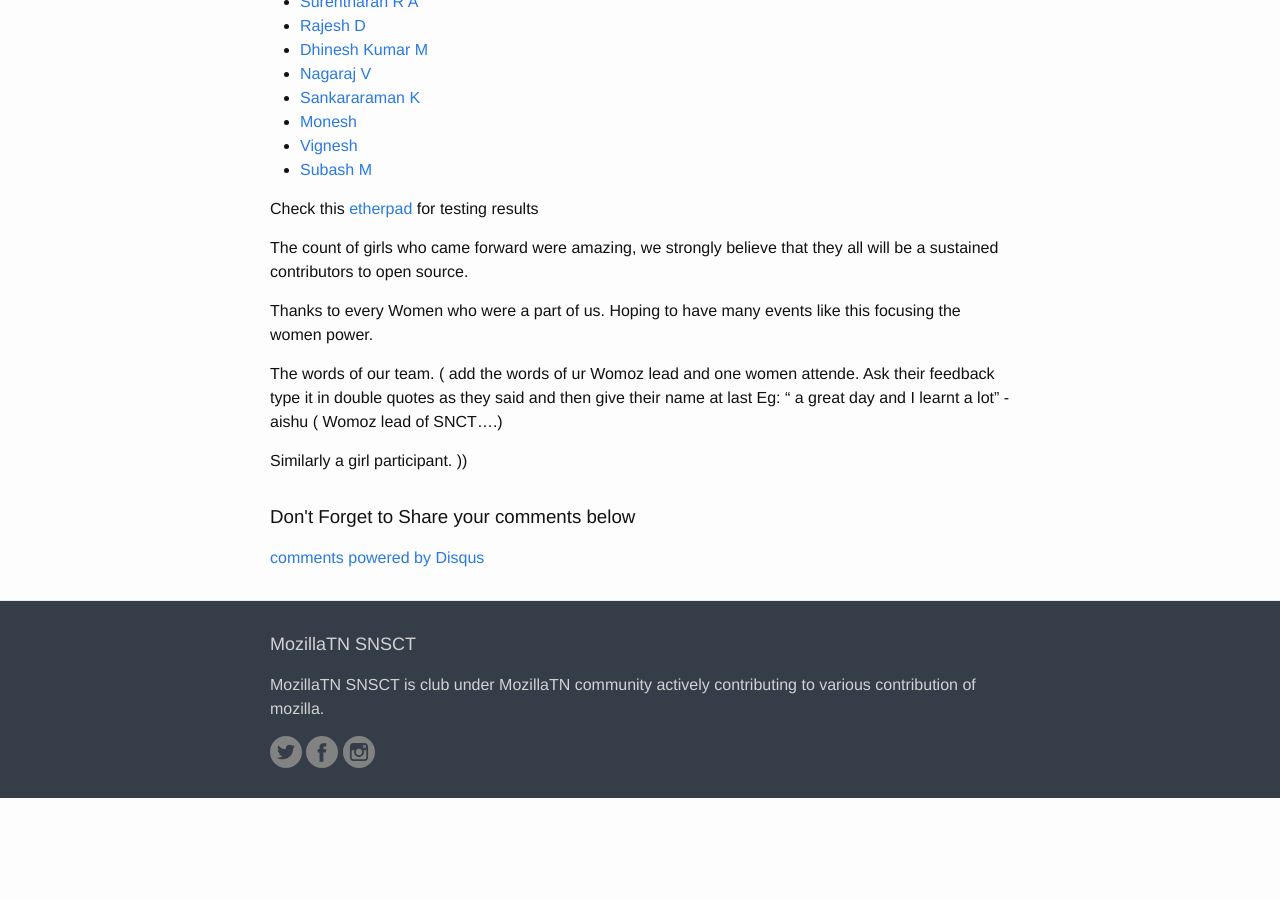
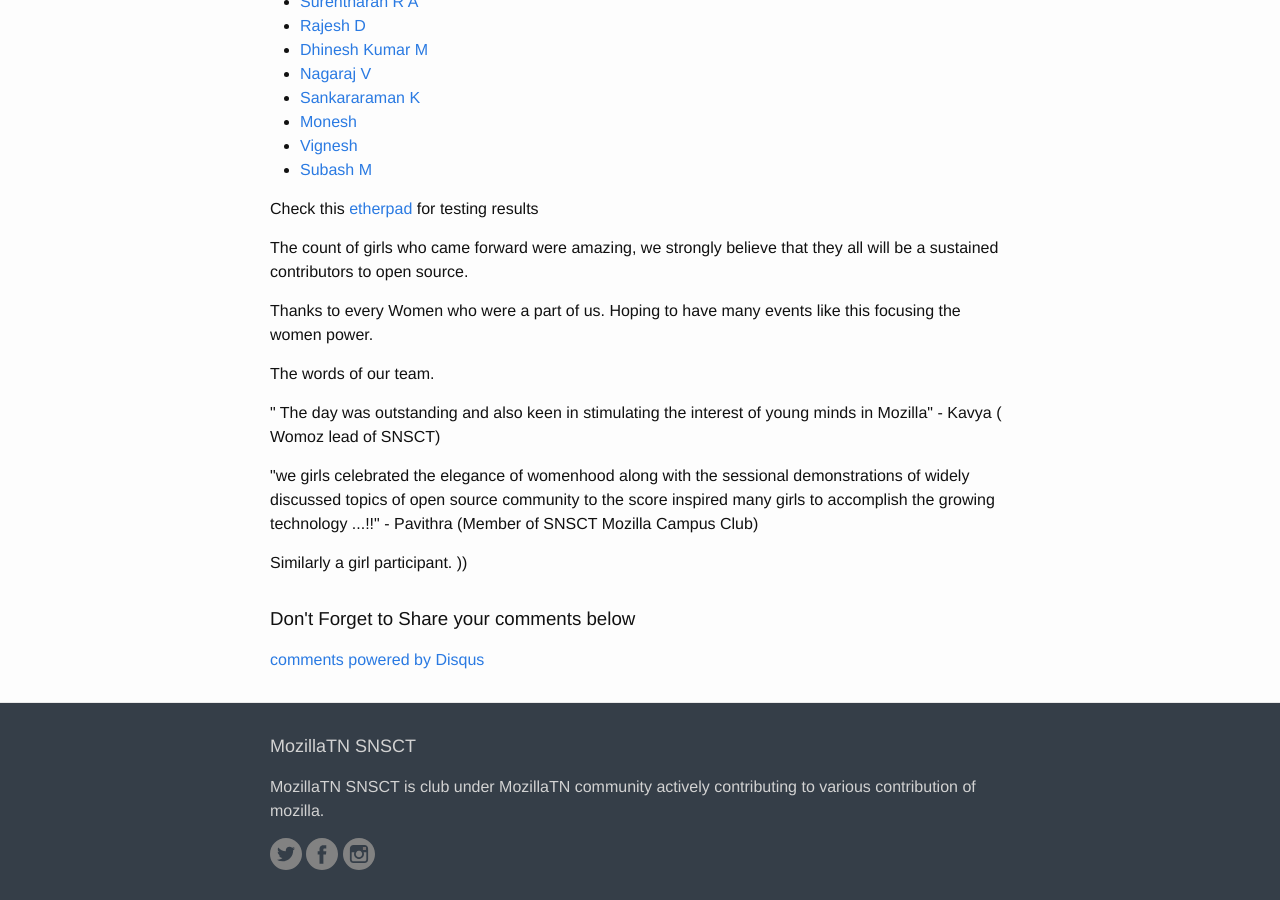
Before and after one commit to MozillaTN/snsct, a Jekyll site: the page built from docs/_posts/2017-03-08-womens-day-celebration.md, in a window 1280 px wide and 900 px high, scrolled down 1680 px. Built offline with Jekyll 4.4.1, drawn with Linux system fonts in a browser that asks for light colours; comment, search, counter and statistics services are not loaded; before the commit the page ends 2478 px from its top, so only the background shows below that.

Commit message:
Update 2017-03-08-womens-day-celebration.md

```diff
--- a/docs/_posts/2017-03-08-womens-day-celebration.md
+++ b/docs/_posts/2017-03-08-womens-day-celebration.md
@@ -46,13 +46,11 @@
 
 Check this [etherpad](https://public.etherpad-mozilla.org/p/MozillaIN_QA_Testing_Day_SNSCT_Womoz_Day_20170308) for testing results
 
-The count of girls who came forward were amazing, we strongly believe that they all will be a sustained contributors to open source.
+<p>The count of girls who came forward were amazing, we strongly believe that they all will be a sustained contributors to open source.</p>
 
-Thanks to every Women who were a part of us. Hoping to have many events like this focusing the women power.
+<p>Thanks to every Women who were a part of us. Hoping to have many events like this focusing the women power.</p>
 
-The words of our team.
-( add the words of ur Womoz lead and one women attende. Ask their feedback type it in double quotes as they said and then give their name at last
-Eg:
-" a great day and I learnt a lot" - aishu ( Womoz lead of SNCT....)
-
-Similarly a girl participant. ))
+<p>The words of our team.</p>
+<p>" The day was outstanding and also keen in stimulating the interest of young minds in Mozilla" - Kavya ( Womoz lead of SNSCT)</p>
+<p>"we girls celebrated the elegance of womenhood along with the sessional demonstrations of widely discussed topics of open source community to the score inspired many girls to accomplish the growing technology ...!!" - Pavithra (Member of SNSCT Mozilla Campus Club)</p>
+<p>Similarly a girl participant. ))</p>
```
